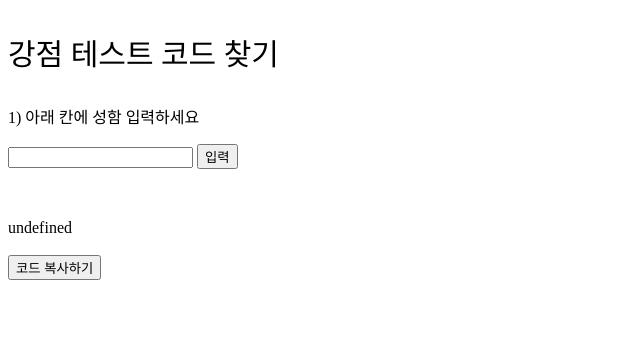
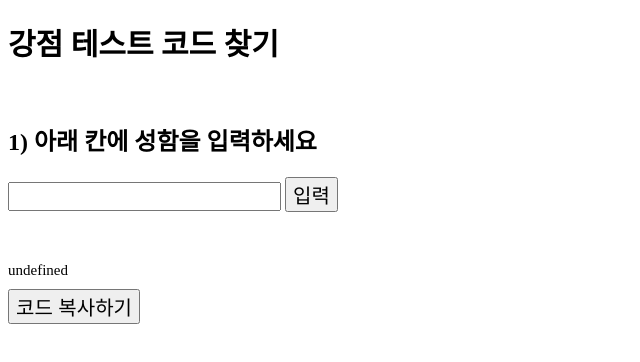
Before and after one commit to sylbee/CKtest, a plain HTML site: page index.html in a window 1280 px wide. Both pictures are taken after a click on the input "입력". Shown: the whole page, without its empty margins (0-640 px from the left). Drawn offline with Linux system fonts and the light colour scheme.

Commit message:
Update index.html

```diff
--- a/index.html
+++ b/index.html
@@ -15,20 +15,14 @@
 </head>
 <body>
 
-<p id="title">강점 테스트 코드 찾기</p>
+<h1 id="title">강점 테스트 코드 찾기</h1>
+<br>
+<h2>1) 아래 칸에 성함을 입력하세요</h2>
 
-<p>1) 아래 칸에 성함 입력하세요</p>
-
-<input type="text" id="name">
-<input type="submit" value="입력" onclick="SearchMatchPrintCode()" onkeypress="enterkey()">
+<input type="text" id="name" style="font-size: 20px;">
+<input type="submit" value="입력" style="font-size: 20px;" onclick="SearchMatchPrintCode()">
 
 <script type="text/javascript">
-
-function enterkey() {
-	if(window.event.keyCode == 13) {
-		SearchMatchPrintCode();
-	}
-}
 
 function SearchMatchPrintCode()  {
   const name = document.getElementById('name').value;
@@ -43,31 +37,34 @@ function SearchMatchPrintCode()  {
   	document.getElementById("result").innerText =arr_code[temp_idx];
   }
 
-
+doDisplay();
 
 }
 
 
-/* 배열 선언 부분 */
+/* 배열 두 개 선언 부분 */
  let arr_pastor = ["이중구", "백명렬", "신선호", "김사무엘", "장영준", "서영준", "장유나", "이재은", "박현수", "윤현준", "김승욱" ];
  let arr_code = ["LJG", "BML", "SSH", "KSML", "JYJ", "SYJ", "JYN", "LJE", "PHS", "YHJ", "KSU"];
+
+function doDisplay() {
+	var submit_reveal = document.getElementById("btn_select_copy");
+	submit_reveal.style.display = 'block';
+}
 
 
 </script>
 
-<div id="result" style="margin-top: 50px;"> </div>
-<br>
-<button id="btn_select_copy">코드 복사하기</button>
+<p id="result" style="margin-top: 50px; margin-bottom: 10px; font-size: 15px;"> </p>
+<button id="btn_select_copy" style="display: none; font-size: 20px;" >코드 복사하기</button>
 
 <script type="text/javascript">
-	const	 code_for_copy = document.getElementById("result");
-
-	document.getElementById("btn_select_copy").onclick = () => {
-	// 텍스트를 복사한다
-  	window.navigator.clipboard.writeText(code_for_copy.textContent).then(() => {
+	const	 code_for_copy = document.getElementById("result").innerText;
+		document.getElementById("btn_select_copy").onclick = () => {
+		// 텍스트를 복사한다
+ 	 	window.navigator.clipboard.writeText(code_for_copy.textContent).then(() => {
     	// 복사가 완료되면 호출된다.
     	alert("복사되었습니다. 원하는 곳에 붙여넣어 주세요");
-		};
+		});
 	};
 
 </script>
```
